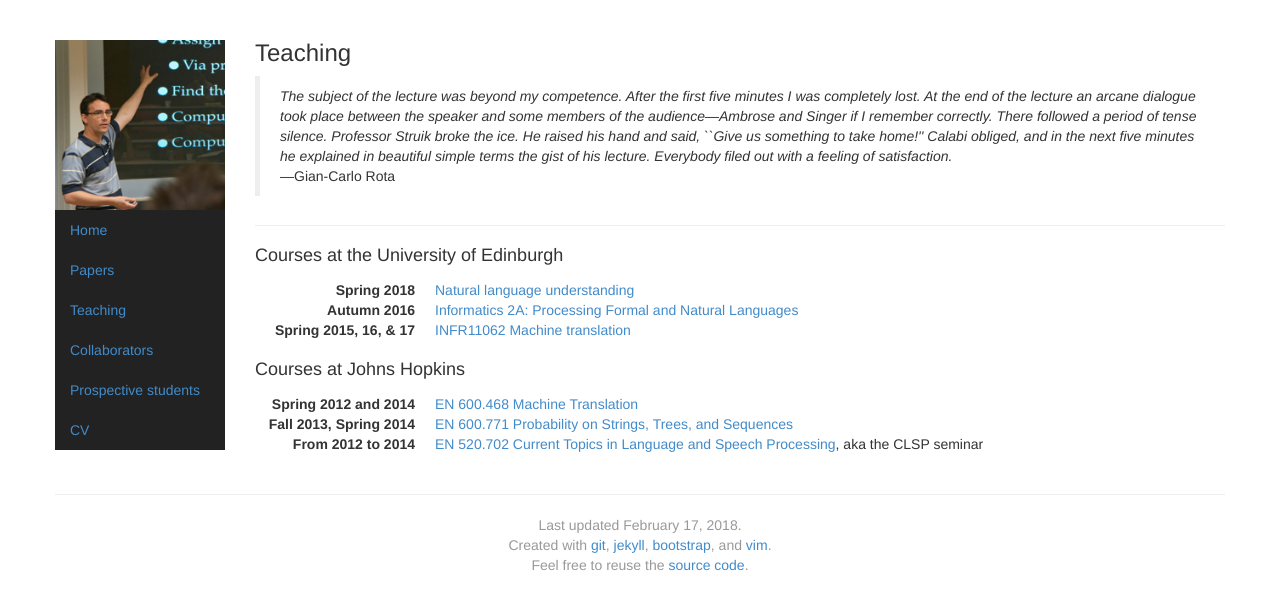
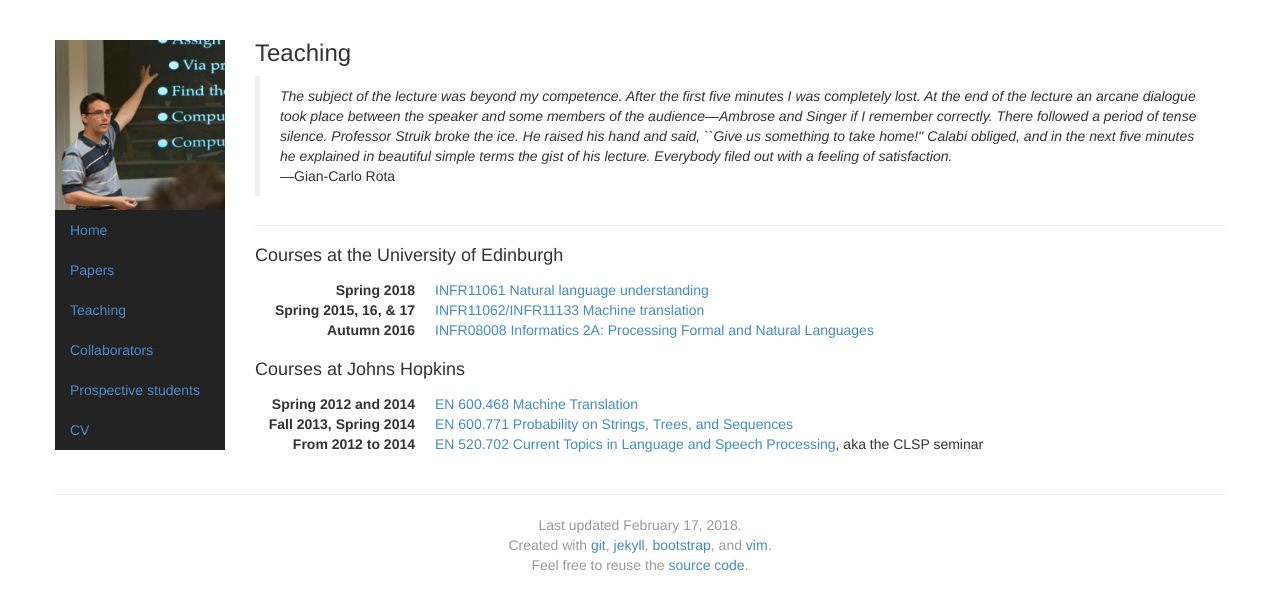
Before and after one commit to alopez/alopez.github.com, a Jekyll site: the page built from teaching.html, in a window 1280 px wide. Shown: the top 610 px of the page. Built offline with Jekyll 4.4.1, drawn with Linux system fonts in a browser that asks for light colours.

Commit message:
Update teaching

```diff
--- a/teaching.html
+++ b/teaching.html
@@ -17,9 +17,9 @@ picture: teaching
 
 <h4>Courses at the University of Edinburgh</h4>
 <dl class="dl-horizontal">
-  <dt>Spring 2018</dt><dd><a href="https://www.inf.ed.ac.uk/teaching/courses/nlu/">Natural language understanding</a></dd>
-  <dt>Autumn 2016</dt><dd><a href="http://www.inf.ed.ac.uk/teaching/courses/inf2a/">Informatics 2A: Processing Formal and Natural Languages</a></dd>
-  <dt>Spring 2015, 16, &amp; 17</dt><dd><a href="https://alopez.github.io/mt-class/">INFR11062 Machine translation</a></dd>
+  <dt>Spring 2018</dt><dd><a href="https://www.inf.ed.ac.uk/teaching/courses/nlu/">INFR11061 Natural language understanding</a></dd>
+  <dt>Spring 2015, 16, &amp; 17</dt><dd><a href="https://alopez.github.io/mt-class/">INFR11062/INFR11133 Machine translation</a></dd>
+  <dt>Autumn 2016</dt><dd><a href="http://www.inf.ed.ac.uk/teaching/courses/inf2a/">INFR08008 Informatics 2A: Processing Formal and Natural Languages</a></dd>
 </dl>
 <h4>Courses at Johns Hopkins</h4>
 <dl class="dl-horizontal">
```
